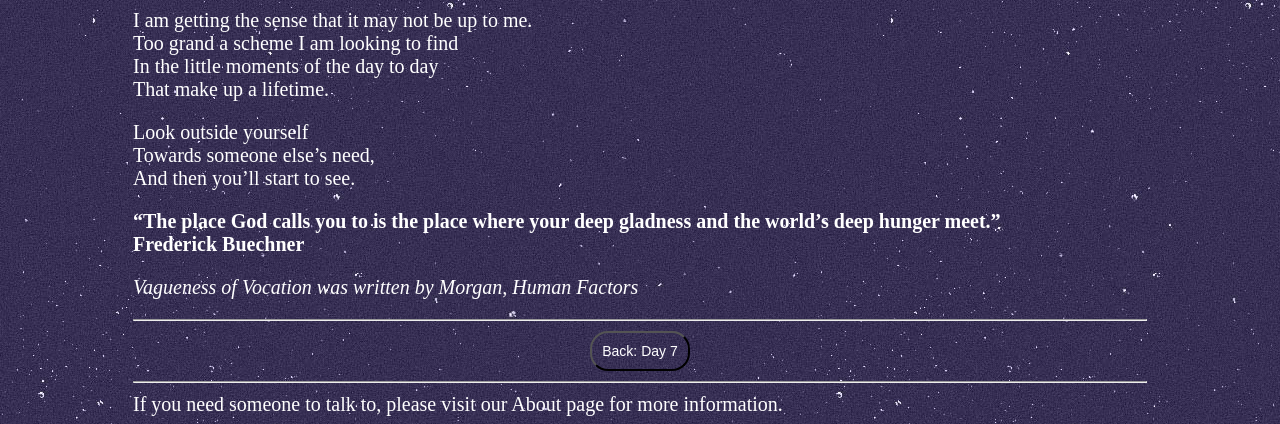
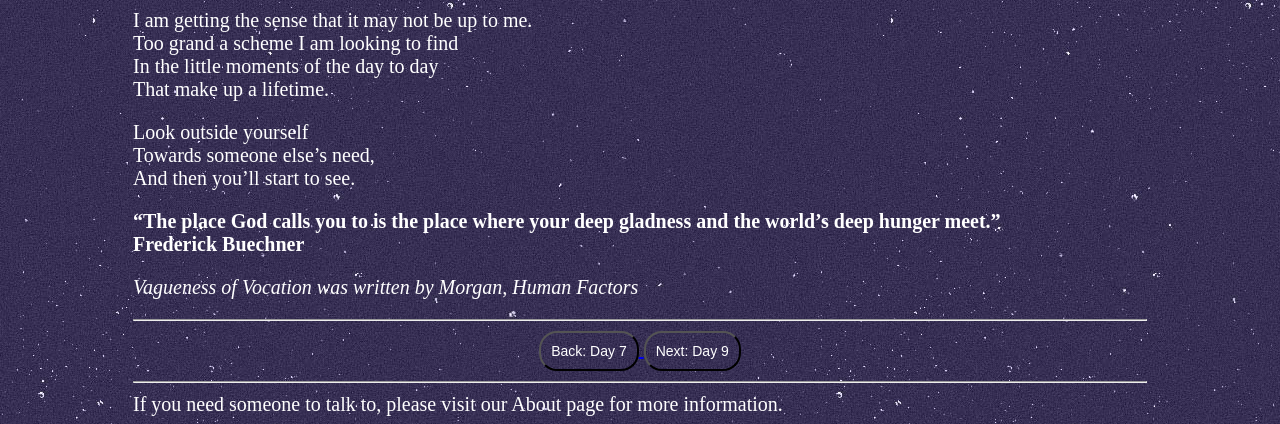
Before and after one commit to keatint1/roughlandings, a plain HTML site: page day8.html in a window 1280 px wide. Shown: the part 751-1175 px from the top of the page. Drawn offline with Linux system fonts and the light colour scheme; a web font is replaced by a local one.

Commit message:
Update day8.html

```diff
--- a/day8.html
+++ b/day8.html
@@ -111,6 +111,9 @@
 			<button type = "button"> Back: Day 7 </button>
 			</a>
 
+			<a href = "day9.html">
+			<button type = "button"> Next: Day 9 </button>
+			</a>
 		</div>
 		<hr>
 
```
